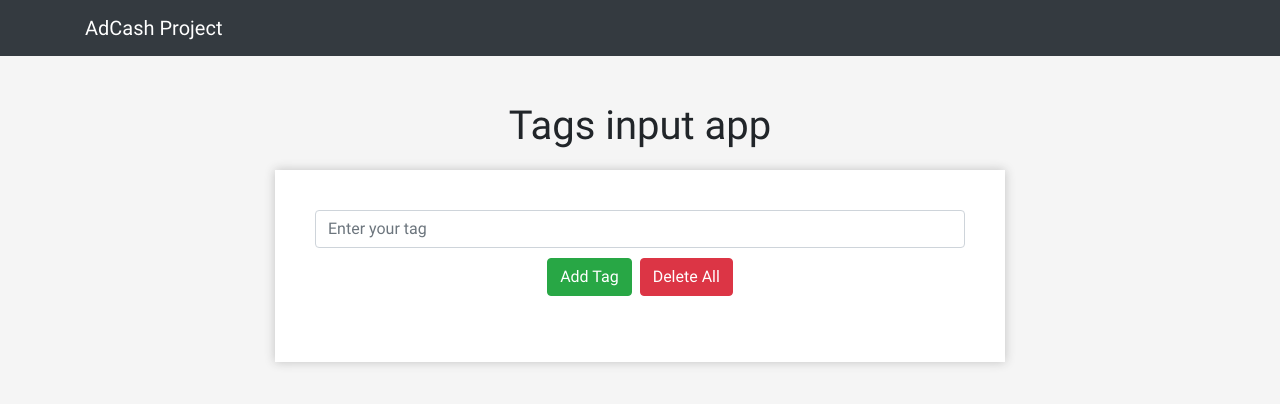
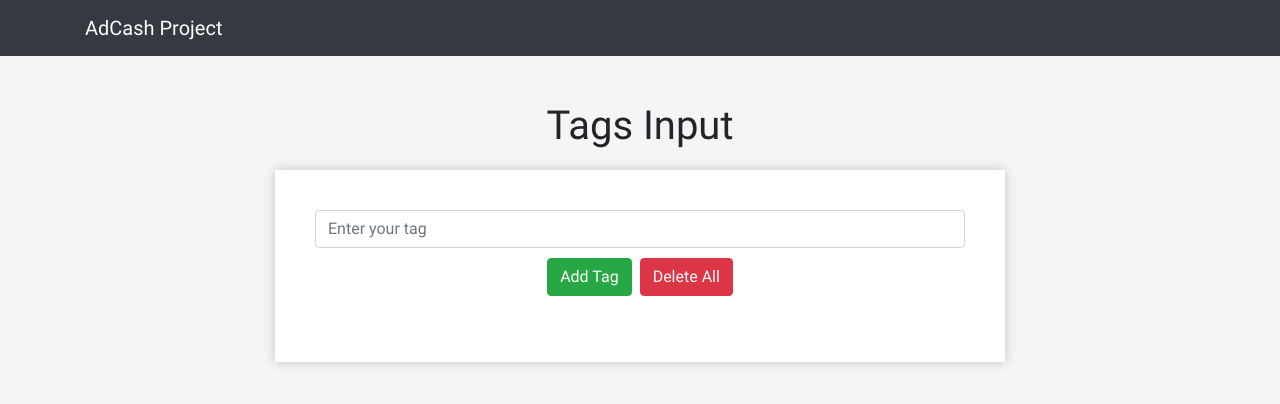
Before and after one commit to ristotoldsep/AdcashTags, a website: page index.html in a window 1280 px wide. Drawn offline with Linux system fonts and the light colour scheme.

Commit message:
Added icon & small adjustments

```diff
--- a/index.html
+++ b/index.html
@@ -4,7 +4,8 @@
 <head>
     <meta charset="UTF-8" />
     <meta name="viewport" content="width=device-width, initial-scale=1.0" />
-    <title>Todo List</title>
+    <title>Tags Input</title>
+    <link rel="icon" href="assets/img/tag.png">
     <link rel="stylesheet" href="assets/css/font-awesome.min.css" />
     <link rel="stylesheet" href="assets/css/bootstrap.min.css" />
     <link rel="stylesheet" href="assets/css/style.css" />
@@ -26,7 +27,7 @@
         <div class="container">
             <div class="row justify-content-md-center">
                 <div class="col-sm-12 col-md-8">
-                    <h1>Tags input app</h1>
+                    <h1>Tags Input</h1>
                     <div class="todo-inner">
                         <div class="form-row">
                             <div class="col-12 ">
```
Also changed, not shown: assets/img/tag.png (added).
